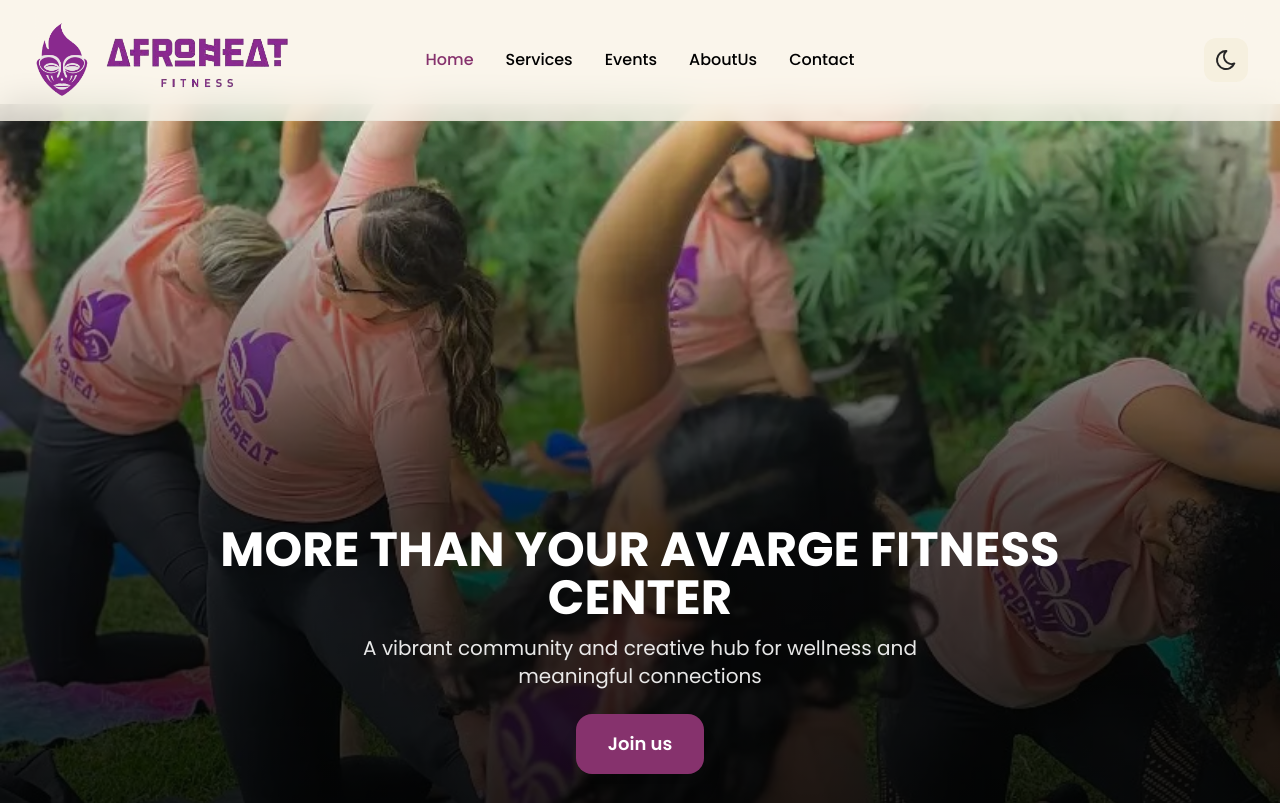
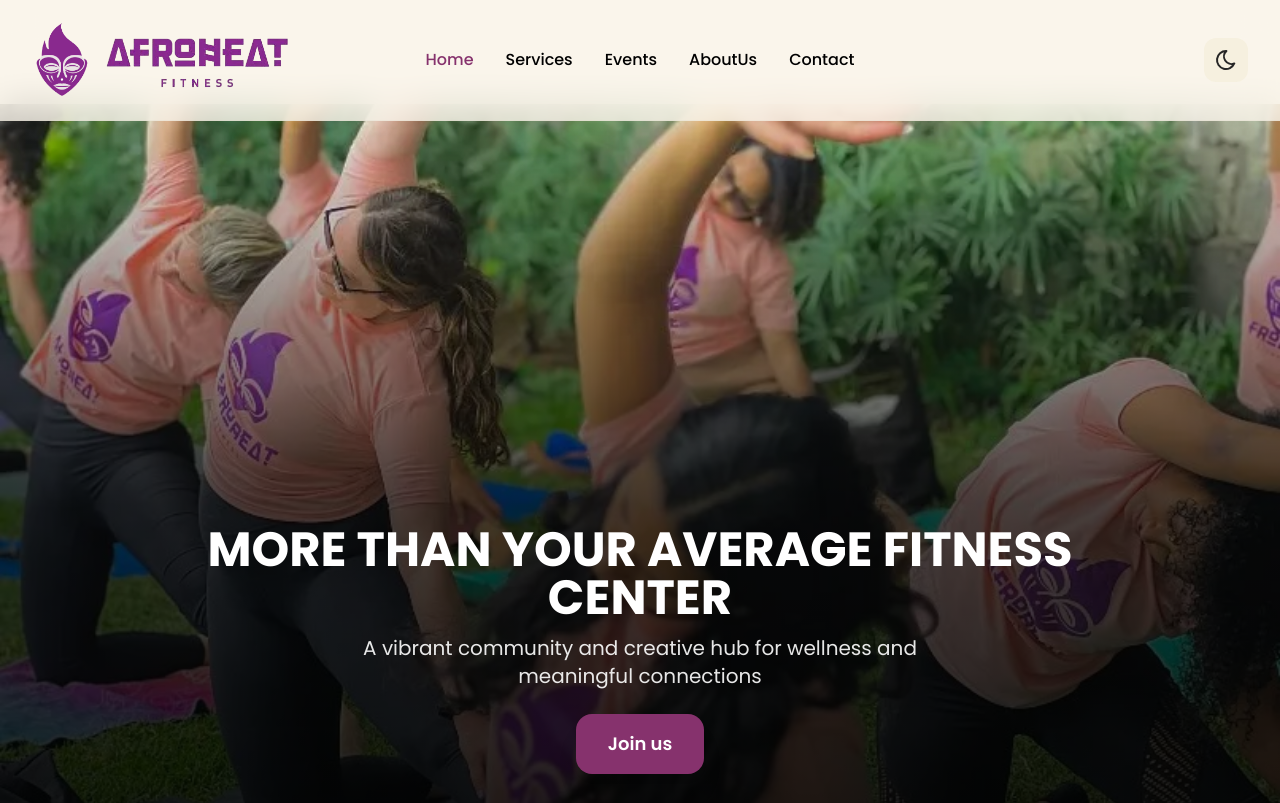
Before and after one commit to x0nata/AfroHeat, a React (Vite) app: page / in a window 1280 px wide. Shown: the top 803 px of the page. Built offline with nearby package versions, Linux system fonts and the light colour scheme; a web font is replaced by a local one.

Commit message:
spelling

```diff
--- a/src/components/sections/HeroSection.tsx
+++ b/src/components/sections/HeroSection.tsx
@@ -21,7 +21,7 @@ const HeroSection = () => {
       <div className="relative z-10 flex h-full items-end justify-center sm:mb-10 pb-[130px] px-4">
         <div className="text-center max-w-4xl mx-auto">
           <h1 className="text-white font-bold text-3xl sm:text-4xl md:text-5xl lg:text-5xl mb-3 font-poppins leading-tight">
-            MORE THAN YOUR AVARGE FITNESS CENTER
+            MORE THAN YOUR AVERAGE FITNESS CENTER
           </h1>
           <p className="text-white/90 text-lg sm:text-xl md:text-1xl mb-6 font-poppins max-w-2xl mx-auto leading-relaxed">
             A vibrant
```
